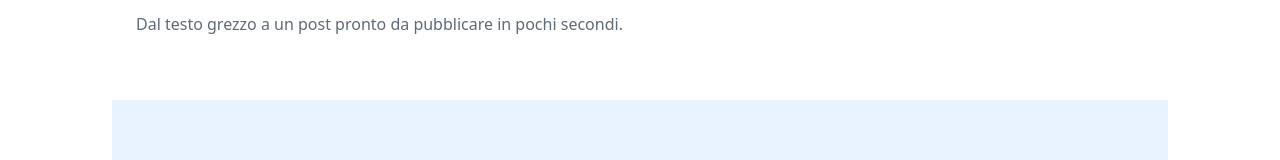
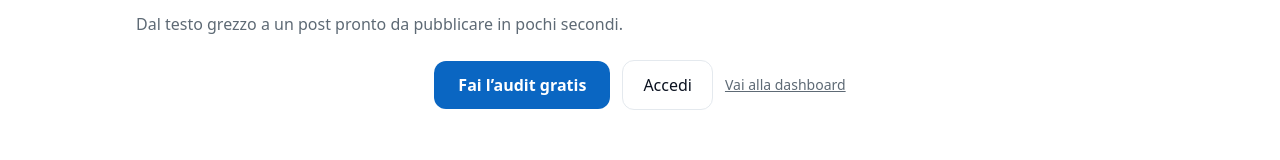
Before and after one commit to marcello13fincato/Preflight, a Next.js app in the folder preflight/: page /how-it-works in a window 1280 px wide. Shown: the part 442-602 px from the top of the page. Built offline with nearby package versions, Linux system fonts and the light colour scheme; no server answers.

Commit message:
UX: add MarketingCTA to how-it-works hero and homepage; add aria-labels to CTA links

```diff
--- a/preflight/app/(marketing)/how-it-works/page.tsx
+++ b/preflight/app/(marketing)/how-it-works/page.tsx
@@ -11,6 +11,7 @@ export default function HowItWorks() {
           <div className="pt-8"><BackButton /></div>
           <h1 className="text-4xl font-bold">Come funziona Preflight</h1>
           <p className="mt-4 text-muted max-w-2xl">Dal testo grezzo a un post pronto da pubblicare in pochi secondi.</p>
+          <div className="mt-6"><MarketingCTA /></div>
         </Container>
       </Section>
 
--- a/preflight/app/(marketing)/page.tsx
+++ b/preflight/app/(marketing)/page.tsx
@@ -50,20 +50,7 @@ export default async function Home() {
             Se pubblichi e non succede nulla, non è “colpa dell’algoritmo”. È quasi sempre chiarezza, prova e CTA. Preflight analizza il tuo testo con un framework da consulente e ti consegna una riscrittura completa pronta da pubblicare.
           </p>
 
-          <div className="mt-8 flex flex-wrap justify-center gap-4">
-            <Link
-              href="/audit"
-              className="btn-primary rounded-xl px-8 py-4 font-semibold shadow-lg"
-            >
-              Fai l’audit gratis
-            </Link>
-            <Link
-              href="/perche-funziona"
-              className="rounded-xl border border-app link-primary px-8 py-4 hover:bg-soft transition"
-            >
-              Perché funziona
-            </Link>
-          </div>
+          <div className="mt-8"><MarketingCTA /></div>
 
           <div className="mt-6 flex flex-wrap justify-center gap-4 text-sm">
             <span className="bg-soft px-3 py-1 rounded-full text-primary">Nessun login</span>
--- a/preflight/components/shared/MarketingCTA.tsx
+++ b/preflight/components/shared/MarketingCTA.tsx
@@ -6,9 +6,9 @@ import React from "react";
 export default function MarketingCTA({ className = "" }: { className?: string }) {
   return (
     <div className={`flex flex-wrap items-center justify-center gap-3 ${className}`}>
-      <Link href="/audit" className="btn-primary rounded-xl px-6 py-3 font-semibold">Fai l’audit gratis</Link>
-      <Link href="/login" className="btn-secondary rounded-xl px-5 py-3">Accedi</Link>
-      <Link href="/dashboard" className="text-sm text-muted underline">Vai alla dashboard</Link>
+      <Link href="/audit" aria-label="Fai l’audit gratis" className="btn-primary rounded-xl px-6 py-3 font-semibold">Fai l’audit gratis</Link>
+      <Link href="/login" aria-label="Accedi al tuo account" className="btn-secondary rounded-xl px-5 py-3">Accedi</Link>
+      <Link href="/dashboard" aria-label="Vai alla dashboard" className="text-sm text-muted underline">Vai alla dashboard</Link>
     </div>
   );
 }
```
